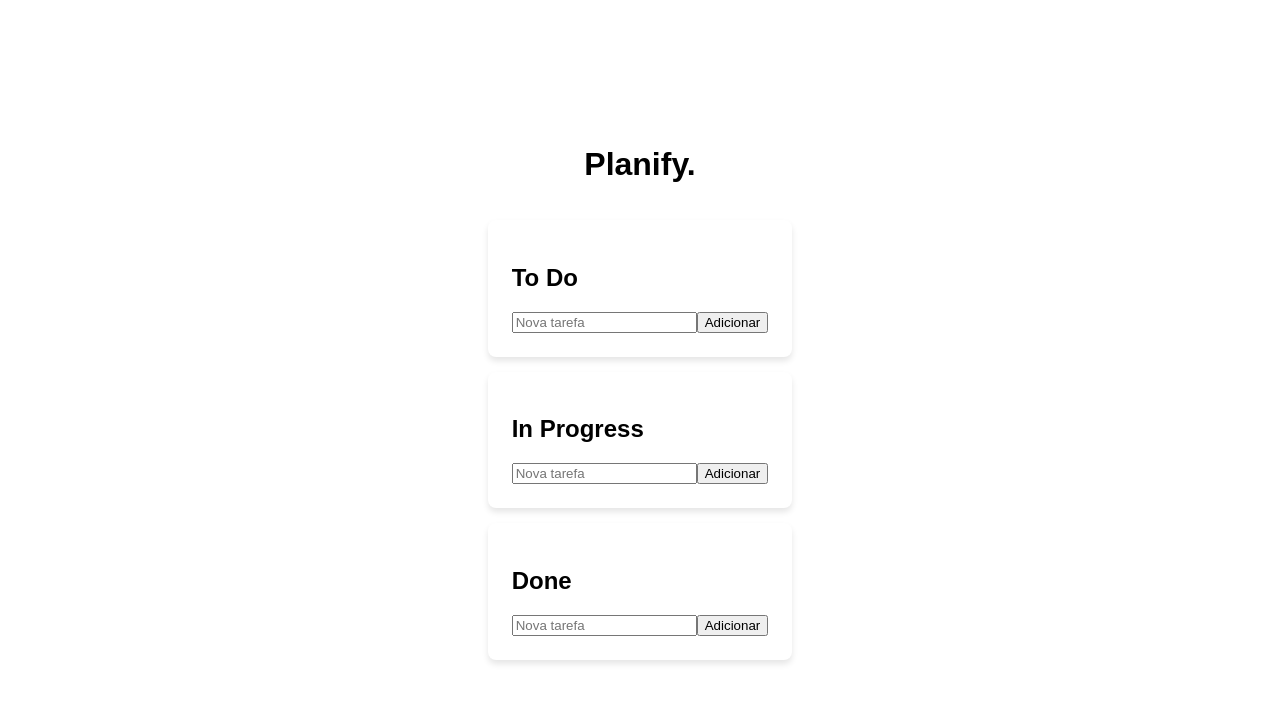
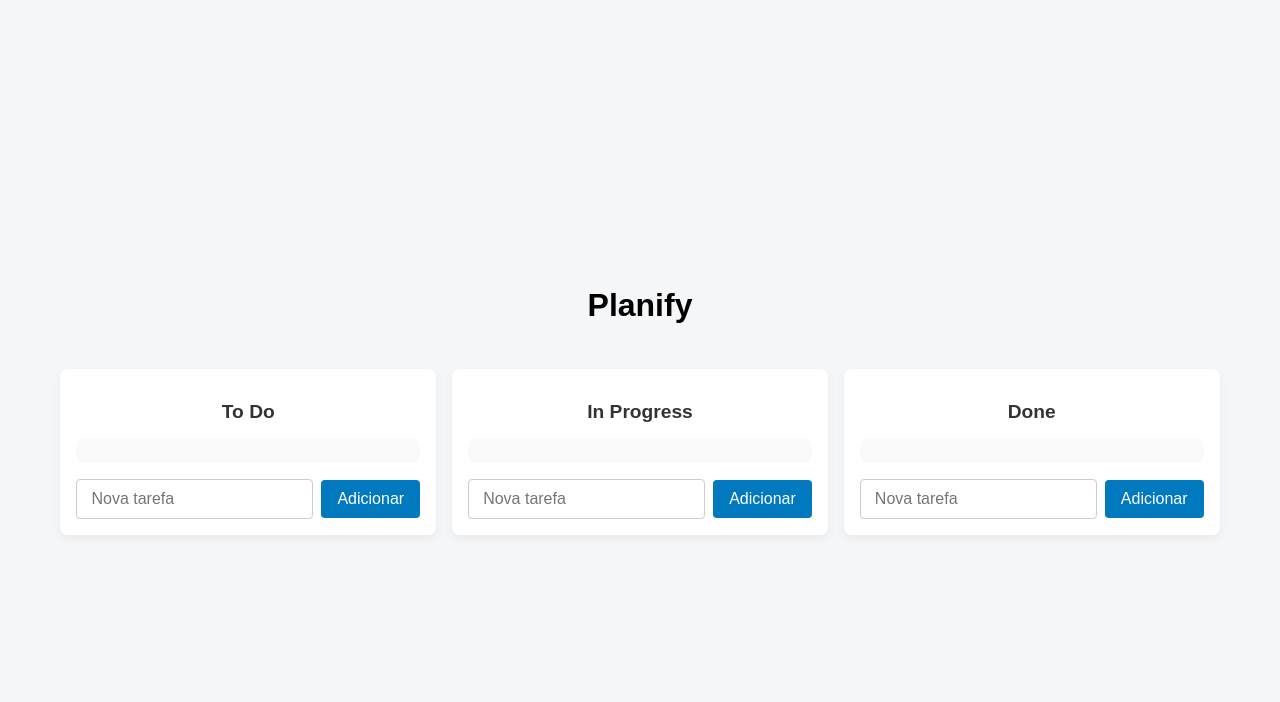
Before and after one commit to henriquepx/planify-front, a React (Vite) app: page /home in a window 1280 px wide. Shown: the top 702 px of the page. Built offline with nearby package versions, Linux system fonts and the light colour scheme.

Commit message:
feat: add styles kanban

```diff
--- a/src/components/Kanban.css
+++ b/src/components/Kanban.css
@@ -1,142 +1,167 @@
-/* Kanban.css */
-.kanban-container {
-  display: grid;
-  grid-template-columns: repeat(auto-fit, minmax(300px, 1fr));
-  gap: 24px;
-  padding: 40px;
-  background-color: #f0f2f5;
+@import url('https://fonts.googleapis.com/css2?family=Roboto:wght@300;400;700&display=swap');
+@import url('https://cdnjs.cloudflare.com/ajax/libs/font-awesome/6.0.0-beta3/css/all.min.css');
+
+* {
+  box-sizing: border-box;
+}
+
+body {
+  font-family: 'Roboto', sans-serif;
+  background-color: #f5f6f8;
+  margin: 0;
+  padding: 0;
+}
+
+.kanbanContainer {
+  display: flex;
+  flex-direction: column;
+  justify-content: center;
+  align-items: center;
+  gap: 1.5rem;
+  padding: 2rem;
   min-height: 100vh;
+}
+
+.kanbanmain {
+  display: flex;
+  gap: 1rem;
+  width: 100%;
+  max-width: 1200px;
 }
 
 .column {
   background-color: #ffffff;
   border-radius: 8px;
-  padding: 24px;
-  box-shadow: 0 4px 6px rgba(0, 0, 0, 0.1);
-  transition: transform 0.2s ease-in-out;
-  margin: 15px 0;
+  padding: 16px;
+  box-shadow: 0 4px 10px rgba(0, 0, 0, 0.05);
+  width: 100%;
+  transition: transform 0.2s ease;
 }
 
 .column:hover {
-  transform: translateY(-4px);
+  transform: translateY(-2px);
 }
 
-.column-title {
-  font-size: 20px;
+.columnTitle {
+  font-size: 1.2rem;
   font-weight: 600;
-  margin-bottom: 16px;
+  color: #333;
+  margin-bottom: 1rem;
   text-align: center;
-  color: #333;
 }
 
-.task-list {
+.taskList {
   max-height: 450px;
   overflow-y: auto;
   background-color: #fafafa;
   border-radius: 8px;
-  padding: 16px;
+  padding: 12px;
 }
 
 .task {
-  background-color: #fff;
-  border-radius: 4px;
-  padding: 16px;
-  margin-bottom: 12px;
   display: flex;
+  justify-content: space-between;
   align-items: center;
-  justify-content: space-between;
-  transition: background-color 0.2s ease-in-out;
+  padding: 0.5rem;
+  border-bottom: 1px solid #e0e0e0;
 }
 
-.task.completed {
-  background-color: #e6f3ff;
+.task-content {
+  font-size: 16px;
+  font-weight: 500;
 }
 
-.task-input {
-  flex-grow: 1;
-  margin-right: 16px;
-  background-color: transparent;
-  border: none;
-  font-family: inherit;
-  font-size: inherit;
-  color: #333;
+.task-actions {
+  display: flex;
+  gap: 10px;
+  align-items: center;
 }
 
-.delete-button {
-  background-color: #d32f2f;
-  color: white;
-  border: none;
-  border-radius: 4px;
-  padding: 8px 16px;
-  font-size: 14px;
+.task-actions i {
   cursor: pointer;
-  transition: background-color 0.2s ease-in-out;
+  color: #666;
+  font-size: 16px;
 }
 
-.delete-button:hover {
-  background-color: #b30808;
+.task-actions i:hover {
+  color: #0079bf;
 }
 
-.toggle-completed {
-  background-color: #0079bf;
-  color: white;
+.task-actions select {
+  padding: 4px;
+  font-size: 14px;
   border: none;
-  border-radius: 4px;
-  padding: 8px 16px;
-  font-size: 14px;
+  background-color: transparent;
   cursor: pointer;
-  transition: background-color 0.2s ease-in-out;
 }
 
-.toggle-completed:hover {
+
+.task-p {
+  font-size: 0.9rem;
+  color: #555;
+  margin: 0;
+}
+
+.delete-button, .edit-button {
+  background: none;
+  border: none;
+  color: #888;
+  cursor: pointer;
+  font-size: 1rem;
+  transition: color 0.2s ease;
+}
+
+.delete-button:hover, .edit-button:hover {
+  color: #ff5e5e;
+}
+
+.addTask {
+  display: flex;
+  gap: 0.5rem;
+  align-items: center;
+  margin-top: 1rem;
+}
+
+.addTask input {
+  flex-grow: 1;
+  padding: 10px 14px;
+  border-radius: 4px;
+  border: 1px solid #ccc;
+  font-size: 1rem;
+  outline: none;
+  transition: border-color 0.2s ease;
+}
+
+.addTask input:focus {
+  border-color: #0079bf;
+}
+
+.addTask button {
+  padding: 10px 16px;
+  border-radius: 4px;
+  background-color: #0079bf;
+  color: #ffffff;
+  border: none;
+  font-size: 1rem;
+  cursor: pointer;
+  transition: background-color 0.2s ease;
+}
+
+.addTask button:hover {
   background-color: #005f9e;
 }
 
-.move-column {
-  background-color: #fff;
-  border: 1px solid #ccc;
+select {
+  background: none;
+  border: 1px solid #ddd;
   border-radius: 4px;
-  padding: 8px;
-  font-size: 14px;
+  padding: 0.25rem 0.5rem;
+  font-size: 0.9rem;
   cursor: pointer;
+  outline: none;
+  transition: border-color 0.2s ease;
 }
 
-.add-task {
-  margin-top: 24px;
-  display: flex;
-  align-items: center;
-  gap: 16px;
+select:focus {
+  border-color: #0079bf;
 }
-
-.add-task input {
-  flex-grow: 1;
-  padding: 12px;
-  border-radius: 4px;
-  border: 1px solid #ccc;
-  font-size: 16px;
-}
-
-.add-task button {
-  background-color: #0079bf;
-  color: white;
-  border: none;
-  border-radius: 4px;
-  padding: 12px 24px;
-  font-size: 16px;
-  cursor: pointer;
-  transition: background-color 0.2s ease-in-out;
-}
-
-.add-task button:hover {
-  background-color: #005f9e;
-}
-
-/* Animations */
-@keyframes fadeIn {
-  from { opacity: 0; transform: translateY(-20px); }
-  to { opacity: 1; transform: translateY(0); }
-}
-
-.fade-in {
-  animation: fadeIn 0.5s ease-out forwards;
-}
--- a/src/components/Kanban.tsx
+++ b/src/components/Kanban.tsx
@@ -1,7 +1,6 @@
-import React, { useState } from 'react';
+import React, { useEffect, useState } from 'react';
 import './Kanban.css';
 
-// Tipos de dados
 type Task = {
   id: number;
   content: string;
@@ -13,7 +12,6 @@ type ColumnType = {
   tasks: Task[];
 };
 
-// Estado inicial das colunas
 const initialColumns: ColumnType[] = [
   { id: 'todo', title: 'To Do', tasks: [] },
   { id: 'in-progress', title: 'In Progress', tasks: [] },
@@ -21,14 +19,20 @@ const initialColumns: ColumnType[] = [
 ];
 
 const Kanban: React.FC = () => {
-  const [columns, setColumns] = useState<ColumnType[]>(initialColumns);
+  const [columns, setColumns] = useState<ColumnType[]>(() => {
+    const savedColumns = localStorage.getItem('kanbanColumns');
+    return savedColumns ? JSON.parse(savedColumns) : initialColumns;
+  });
   const [newTasks, setNewTasks] = useState<{ [key: string]: string }>({
     'todo': '',
     'in-progress': '',
     'done': '',
   });
 
-  // Função para adicionar uma nova tarefa
+  useEffect(() => {
+    localStorage.setItem('kanbanColumns', JSON.stringify(columns));
+  }, [columns]);
+
   const addTask = (columnId: string) => {
     if (newTasks[columnId].trim() === '') return;
     const updatedColumns = columns.map((column) => {
@@ -47,7 +51,6 @@ const Kanban: React.FC = () => {
     setNewTasks({ ...newTasks, [columnId]: '' });
   };
 
-  // Função para editar uma tarefa
   const editTask = (columnId: string, taskId: number, newContent: string) => {
     const updatedColumns = columns.map((column) => {
       if (column.id === columnId) {
@@ -63,7 +66,6 @@ const Kanban: React.FC = () => {
     setColumns(updatedColumns);
   };
 
-  // Função para excluir uma tarefa
   const deleteTask = (columnId: string, taskId: number) => {
     const updatedColumns = columns.map((column) => {
       if (column.id === columnId) {
@@ -77,7 +79,6 @@ const Kanban: React.FC = () => {
     setColumns(updatedColumns);
   };
 
-  // Função para mover uma tarefa entre colunas
   const moveTask = (taskId: number, sourceId: string, destinationId: string) => {
     if (sourceId === destinationId) return;
 
@@ -106,30 +107,29 @@ const Kanban: React.FC = () => {
         })
       );
     }
-  };
+  }
 
   return (
     <div className="kanbanContainer">
+      <h1>Planify</h1>
+      <div className='kanbanmain'>
         {columns.map((column) => (
           <div key={column.id} className="column">
           <h2 className="columnTitle">{column.title}</h2>
           <div className="taskList">
             {column.tasks.map((task) => (
               <div key={task.id} className="task">
-                <p>{task.content}</p>
-                <button onClick={() => deleteTask(column.id, task.id)}>Excluir</button>
-                <button onClick={() => editTask(column.id, task.id, prompt('Novo conteúdo:', task.content) || task.content)}>Editar</button>
-                <select
-                  onChange={(e) => moveTask(task.id, column.id, e.target.value)}
-                  defaultValue=""
-                >
+              <p className="task-content">{task.content}</p>
+              <div className="task-actions">
+                <i className="fas fa-edit" onClick={() => editTask(column.id, task.id, prompt('Novo conteúdo:', task.content) || task.content)}></i>
+                <i className="fas fa-trash-alt" onClick={() => deleteTask(column.id, task.id)}></i>
+                <select onChange={(e) => moveTask(task.id, column.id, e.target.value)} defaultValue="">
                   <option value="" disabled>Mover para...</option>
-                  {columns
-                    .filter((col) => col.id !== column.id)
-                    .map((col) => (
+                  {columns.filter((col) => col.id !== column.id).map((col) => (
                     <option key={col.id} value={col.id}>{col.title}</option>
                   ))}
                 </select>
+              </div>
             </div>
             ))}
           </div>
@@ -145,6 +145,7 @@ const Kanban: React.FC = () => {
           </div>
         ))}
       </div>
+    </div>
   );
 };
 
--- a/src/pages/Home/Home.jsx
+++ b/src/pages/Home/Home.jsx
@@ -4,7 +4,6 @@ import './Home.css'
 const Home = () => {
   return (
     <div className='home'>
-      <h1>Planify.</h1>
       <Kanban />
     </div>
   )
--- a/src/pages/Login/Login.css
+++ b/src/pages/Login/Login.css
@@ -1,7 +1,7 @@
 body, html {
     height: 100%;
     margin: 0;
-    font-family: Arial, sans-serif;
+    font-family: 'Montserrat', sans-serif;
   }
 
   .login-wrapper {
@@ -15,6 +15,7 @@ body, html {
     align-items: center;
     justify-content: center;
   }
+
 
   .login-card {
     width: 80%;
@@ -148,3 +149,42 @@ body, html {
   .password-toggle-icon:hover {
     color: #333;
   }
+
+  .submit-button {
+    width: 95%;
+    padding: 0.8rem;
+    font-size: 1rem;
+    color: white;
+    background-color: #4A90E2;
+    border: none;
+    border-radius: 5px;
+    cursor: pointer;
+    transition: background 0.3s;
+    display: flex;
+    align-items: center;
+    justify-content: center;
+  }
+
+  .submit-button:hover {
+    background-color: #357ABD;
+  }
+
+  .submit-button:disabled {
+    background-color: #B0C4DE;
+    cursor: not-allowed;
+  }
+
+  .loading-spinner {
+    width: 1rem;
+    height: 1rem;
+    border: 3px solid #fff;
+    border-radius: 50%;
+    border-top-color: transparent;
+    animation: spin 0.6s linear infinite;
+  }
+
+  @keyframes spin {
+    to {
+      transform: rotate(360deg);
+    }
+  }
--- a/src/pages/Login/Login.jsx
+++ b/src/pages/Login/Login.jsx
@@ -12,18 +12,19 @@ const loginSchema = z.object({
   email: z.string().email("Email inválido"),
   password: z.string().min(3, "A senha deve ter pelo menos 3 caracteres"),
 });
+
 const Login = () => {
   const navigate = useNavigate();
   const [isPasswordVisible, setIsPasswordVisible] = useState(false);
+  const [isLoading, setIsLoading] = useState(false);
 
   const { register, handleSubmit, formState: { errors } } = useForm({
     resolver: zodResolver(loginSchema)
   });
 
   const onSubmit = async (data) => {
+    setIsLoading(true);
     const { email, password } = data;
-    console.log('email:', email, 'password:', password);
-    console.log("Botão de login clicado");
     try {
       const response = await axios.post(`https://planify-back.onrender.com/api/auth/signin`, { email, user_password: password }, {
         headers: {
@@ -36,6 +37,8 @@ const Login = () => {
       navigate('/home');
     } catch (error) {
       console.error(error);
+    } finally {
+      setIsLoading(false);
     }
   };
 
@@ -49,8 +52,8 @@ const Login = () => {
           </div>
           <form className="login-form" onSubmit={handleSubmit(onSubmit)}>
             <div className="form-group">
-                <label htmlFor="email" className="form-label">Email</label>
-                  <input type="email" id="email" className="form-input" placeholder="seuemail@example.com" {...register('email')} />
+              <label htmlFor="email" className="form-label">Email</label>
+              <input type="email" id="email" className="form-input" placeholder="seuemail@example.com" {...register('email')} />
               {errors.email && <p className="error-message">{errors.email.message}</p>}
             </div>
             <div className="form-group">
@@ -71,7 +74,9 @@ const Login = () => {
               </div>
               {errors.password && <p className="error-message">{errors.password.message}</p>}
             </div>
-            <button type="submit">Entrar</button>
+            <button type="submit" className="submit-button" disabled={isLoading}>
+              {isLoading ? <span className="loading-spinner"></span> : 'Entrar'}
+            </button>
           </form>
           <div className="login-footer">
             <p className="login-footer-text">
```
Lines whose indentation alone changed are shown as unchanged.
